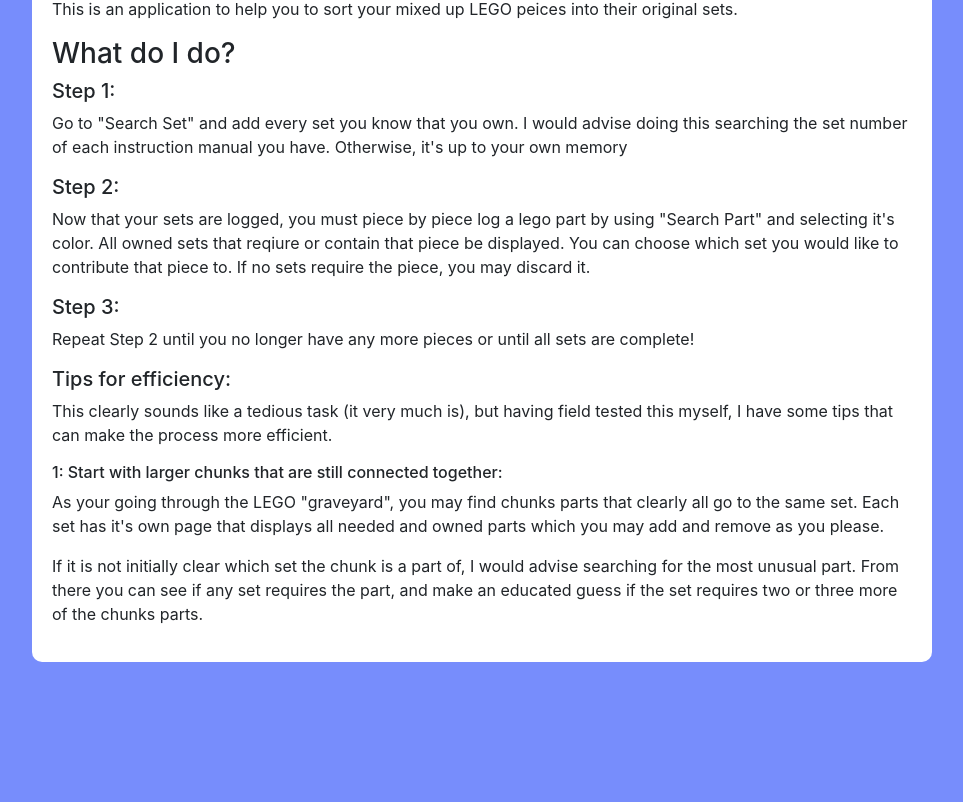
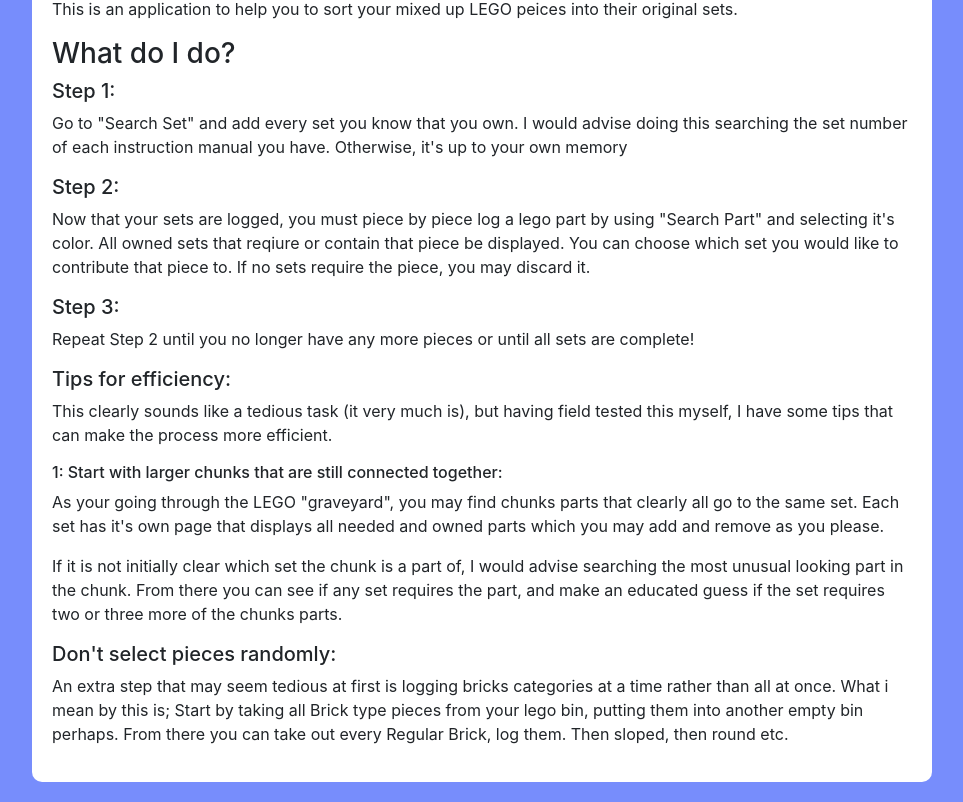
Before and after one commit to Bennett4975/legosorter, a React (Create React App) app: page /help in a window 1280 px wide. Shown: the part 247-1049 px from the top of the page, without its empty margins (158-1121 px from the left). Before the commit the page ends 929 px from the top, so only its background shows below. Built offline with nearby package versions, Linux system fonts and the light colour scheme.

Commit message:
Added some comments

```diff
--- a/src/pages/Guide.js
+++ b/src/pages/Guide.js
@@ -1,6 +1,6 @@
 import React from "react";
 import "../styles/Guide.css"
-
+// SIMPLE PAGE OF TEXT CONTENT
 const Guide = () => {
     return (
         <div className="guide-container">
@@ -34,9 +34,16 @@
                 same set. Each set has it's own page that displays all needed and owned parts which you may
                 add and remove as you please.
             </p>
-            <p>If it is not initially clear which set the chunk is a part of, I would advise searching for the
-                most unusual part. From there you can see if any set requires the part, and make an educated guess
+            <p>If it is not initially clear which set the chunk is a part of, I would advise searching the
+                most unusual looking part in the chunk. From there you can see if any set requires the part, and make an educated guess
                 if the set requires two or three more of the chunks parts.
+            </p>
+            <h5>Don't select pieces randomly:</h5>
+            <p>An extra step that may seem tedious at first is logging bricks categories at a time rather than
+                all at once. What i mean by this is; Start by taking all Brick type pieces from your lego bin,
+                putting them into another empty bin perhaps. From there you can take out every Regular Brick,
+                log them. Then sloped, then round etc.
+
             </p>
 
         </div>
--- a/src/pages/Home.js
+++ b/src/pages/Home.js
@@ -3,12 +3,12 @@
 
 const Home = () => {
   const [inventory, setInventory] = useState({});
-
+  // RETREIVE ALL SETS CURRENTLY IN THE INVENTORY
   useEffect(() => {
     const stored = JSON.parse(localStorage.getItem('legoInventory')) || {};
     setInventory(stored);
   }, []);
-
+  // LOOKUP A SET NUMBER AND DELETE IT FROM THE INVENTORY
   const handleRemoveSet = (setNum) => {
     const updated = { ...inventory };
     delete updated[setNum];
--- a/src/pages/PartsByCategory.js
+++ b/src/pages/PartsByCategory.js
@@ -7,16 +7,18 @@
 const API_KEY = 'bafdb450b6e173f89d553165ccdf8ecb';
 const BASE_URL = 'https://rebrickable.com/api/v3/lego';
 
+
+// RETRIES NECESSARY AS SOME LEGO CATEGORIES HAVE THOUSANDS OF ENTRIES
 const fetchWithRetry = async (url, retries = 5, delay = 1000) => {
   for (let i = 0; i < retries; i++) {
-    const res = await fetch(url, { headers: { Authorization: `key ${API_KEY}` } });
-    if (res.status === 429) {
+    const response = await fetch(url, { headers: { Authorization: `key ${API_KEY}` } });
+    if (response.status === 429) {
       await new Promise(r => setTimeout(r, delay));
-      delay *= 2; // exponential backoff
+      delay *= 2;
       continue;
     }
-    if (!res.ok) throw new Error(`API error: ${res.status}`);
-    return res.json();
+    if (!response.ok) throw new Error(`API error: ${response.status}`);
+    return response.json();
   }
   throw new Error("Too many retries, API still failing");
 };
@@ -42,13 +44,13 @@
 
         while (url) {
           const data = await fetchWithRetry(url);
-          const filtered = (data.results || [])
+          const filtered = (data.results || [])   // FILTER RESULTS TO GET RID OF ANY PARTS THAT ARE PRINTS
             .filter(p => p && (!p.print_of || p.print_of === null || p.print_of === ""))
           allParts = [...allParts, ...filtered];
           url = data.next;
         }
 
-        // Deduplicate by normalized name
+        // REMOVE UNWANTED ITERATIONS OF LEGO PARTS
         const deduped = allParts.reduce((acc, part) => {
           const key = part.name.toLowerCase().replace(/\s*\(.*\)/, '').trim();
           if (!acc.map.has(key)) {
--- a/src/pages/PartsByCategory19.js
+++ b/src/pages/PartsByCategory19.js
@@ -24,7 +24,8 @@
     "90498",
     "48288"
 ]
-
+// CATEGORY 19 (TILES) CONTAINS TOO MANY PRINTED PARTS TO FETCH ALL AND FILTER FROM THE API
+// DUE TO THIS I HAD TO HARDCODE FOR EACH DEFAULT TILE
 const PartsByCategory = () => {
   const [parts, setParts] = useState([]);
   const [loading, setLoading] = useState(true);
--- a/src/pages/SearchPart.js
+++ b/src/pages/SearchPart.js
@@ -9,6 +9,7 @@
   const [categories, setCategories] = useState([]);
   const [loading, setLoading] = useState(true);
   const [error, setError] = useState(null);
+  // THESE ARE THE CATEGORIES WE WANT TO MANUALLY PUT INTO A LARGER CATEGORY
   const nums = [11, 8, 3, 20, 6, 37, 5, 14, 21, 49, 9, 19, 67, 15, 12, 51, 52, 53, 54, 55, 13, 27, 59, 60, 61, 65, 69, 70, 71, 72, 73, 25, 26, 40];
 
   useEffect(() => {
@@ -16,8 +17,6 @@
       try {
         let allCategories = [];
         let url = `${BASE_URL}/part_categories/`;
-
-        // Loop through pages
         while (url) {
           const res = await fetch(url, {
             headers: { Authorization: `key ${API_KEY}` },
@@ -83,6 +82,7 @@
             </ul>
           </div>
           <div className='col-md-6'>
+            {/* ANY CATEGORY NOT IN THE PREVIOUSLY DECLARED LIST WILL APPEAR HERE */}
             <h2>Misc</h2>
             <ul>
                 {categories.filter((category) => category && category.id && !nums.includes(category.id)).map((category) => (
--- a/src/pages/SearchSet.js
+++ b/src/pages/SearchSet.js
@@ -39,7 +39,7 @@
 
   return (
     <div>
-    <h1>Seacrh Set</h1>
+    <h1>Search Set</h1>
     <input
             type='text'
             placeholder='Search for a set'
```
Also changed, not shown: src/pages/SingleCategory.js (deleted).
